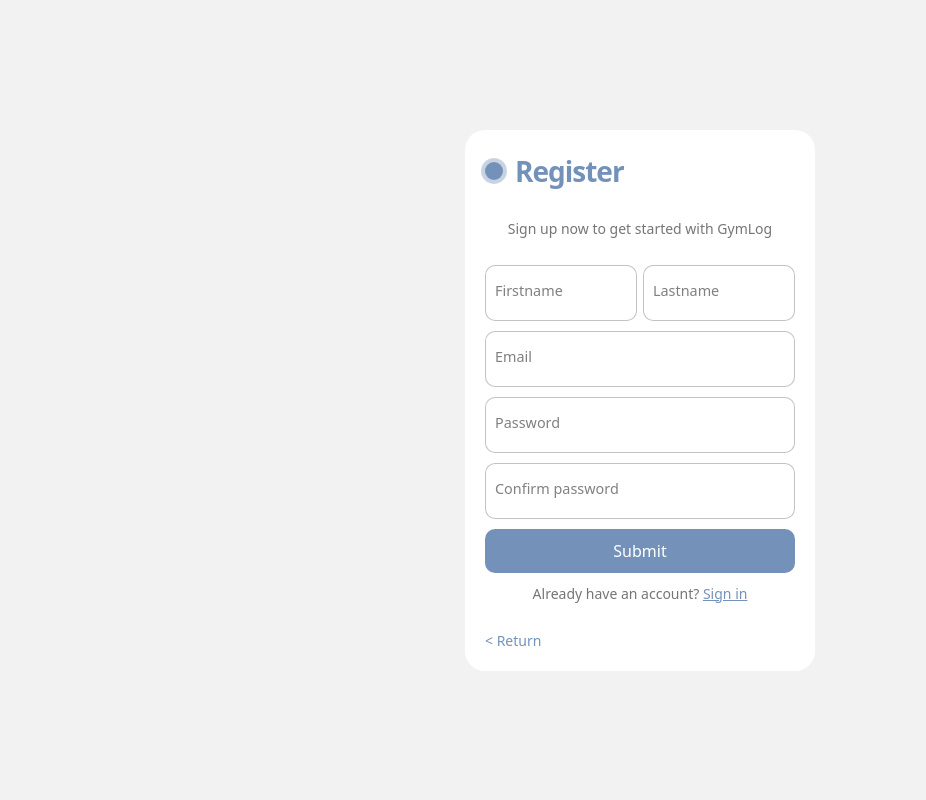
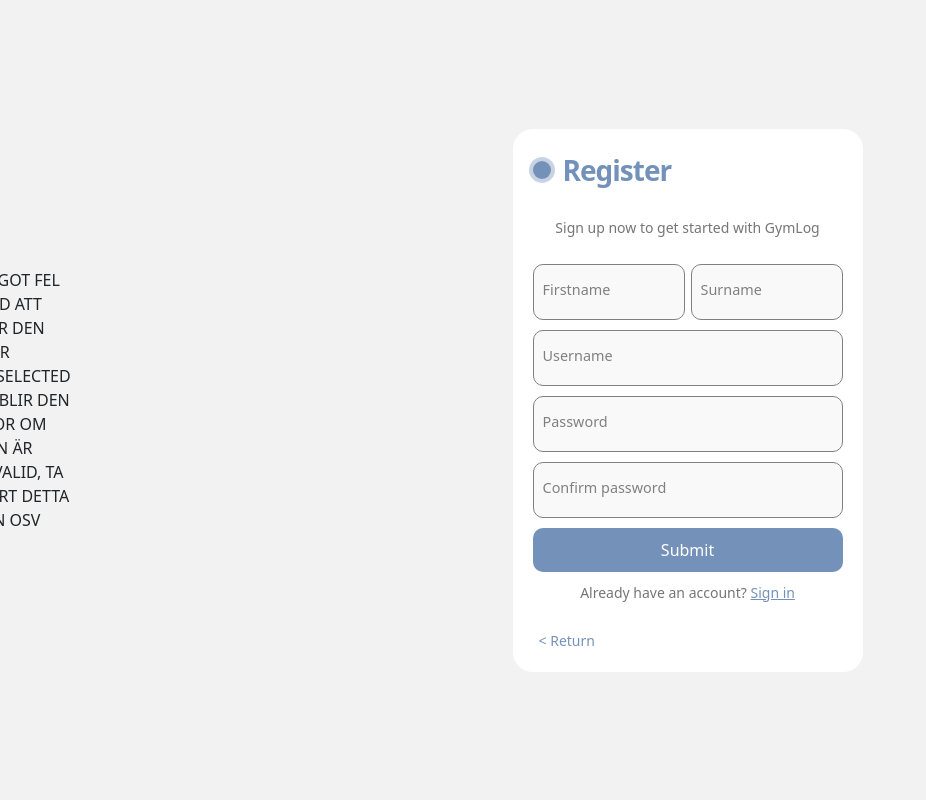
Before and after one commit to wahlgren26/Gymnasiearbete1, a PHP site: page /signup.php in a window 1280 px wide. Shown: the whole page, without its empty margins (0-926 px from the left). Run offline with PHP 8.4, Linux system fonts and the light colour scheme.

Commit message:
update112412412412

```diff
--- a/signup.css
+++ b/signup.css
@@ -1,4 +1,3 @@
-/* From Uiverse.io by Yaya12085 */
 .form {
     display: flex;
     flex-direction: column;
@@ -74,8 +73,9 @@
     width: 100%;
     padding: 10px 10px 20px 10px;
     outline: 0;
-    border: 1px solid rgba(105, 105, 105, 0.397);
+    border: 1px solid grey;
     border-radius: 10px;
+    background-color: #f9f9f9;
 }
 
 .form label .input + span {
@@ -88,12 +88,15 @@
     transition: 0.3s ease;
 }
 
-.form label .input:placeholder-shown + span {
+.form label .input:empty + span {
     top: 15px;
     font-size: 0.9em;
+    color: grey;
 }
 
-.form label .input:focus + span,.form label .input:valid + span {
+.form label .input:focus + span,
+.form label .input:valid + span,
+.form label .input:not(:empty) + span {
     top: 30px;
     font-size: 0.7em;
     font-weight: 600;
@@ -156,11 +159,19 @@ html, body {
     cursor: pointer;
     text-align: left;
     display: block;
-    padding: 0;
-    align-self: flex-start; /* Ser till att knappen ligger på vänster sida */
+
 }
 
 .return-btn:hover {
     text-decoration: underline;
-    color: #55739A; /* Endast färgändring vid hovring */
+    color: #55739A;
 }
+
+.form label .input:invalid + span {
+    color: red;
+}
+
+/* Ta bort röd färg vid tomma fält */
+.form label .input:not(:focus):not(:placeholder-shown):invalid + span {
+    color: grey;
+}
--- a/signup.php
+++ b/signup.php
@@ -8,8 +8,11 @@
     <title>Sign Up</title>
     <link href="https://cdn.jsdelivr.net/npm/bootstrap@5.3.3/dist/css/bootstrap.min.css" rel="stylesheet"
           integrity="sha384-QWTKZyjpPEjISv5WaRU9OFeRpok6YctnYmDr5pNlyT2bRjXh0JMhjY6hW+ALEwIH" crossorigin="anonymous">
-    <link rel="stylesheet" href="signup.css">
+<link rel="stylesheet" href="signup.css">
+<link rel="stylesheet" href="form-validation.css">
 </head>
+
+NÅGOT FEL MED ATT NÄR DEN BLIR DESELECTED SÅ BLIR DEN STOR OM DEN ÄR INVALID, TA BORT DETTA SEN OSV
 
 <div class="col-sm-12 text-center">
 <center>
@@ -19,24 +22,24 @@
             <p class="message">Sign up now to get started with GymLog</p>
             <div class="flex">
                 <label>
-                    <input required="" placeholder="" type="text" class="input">
+                    <input required="" type="text" class="input" pattern="[a-zA-ZåäöÅÄÖ]+" title="Firstname can only contain letters.">
                     <span>Firstname</span>
                 </label>
                 <label>
-                    <input required="" placeholder="" type="text" class="input">
-                    <span>Lastname</span>
+                    <input required="" type="text" class="input" pattern="[a-zA-ZåäöÅÄÖ]+" title="Surname can only contain letters.">
+                    <span>Surname</span>
                 </label>
             </div>
-            <label>
-                <input required="" placeholder="" type="email" class="input">
-                <span>Email</span>
+           <label>
+               <input required="" type="text" class="input" pattern="[a-zA-Z0-9]+" title="Username can only contain letters and numbers.">
+                <span>Username</span>
             </label>
             <label>
-                <input required="" placeholder="" type="password" class="input">
+                <input required="" type="password" class="input">
                 <span>Password</span>
             </label>
             <label>
-                <input required="" placeholder="" type="password" class="input">
+                <input required="" type="password" class="input">
                 <span>Confirm password</span>
             </label>
             <button class="submit">Submit</button>
```
